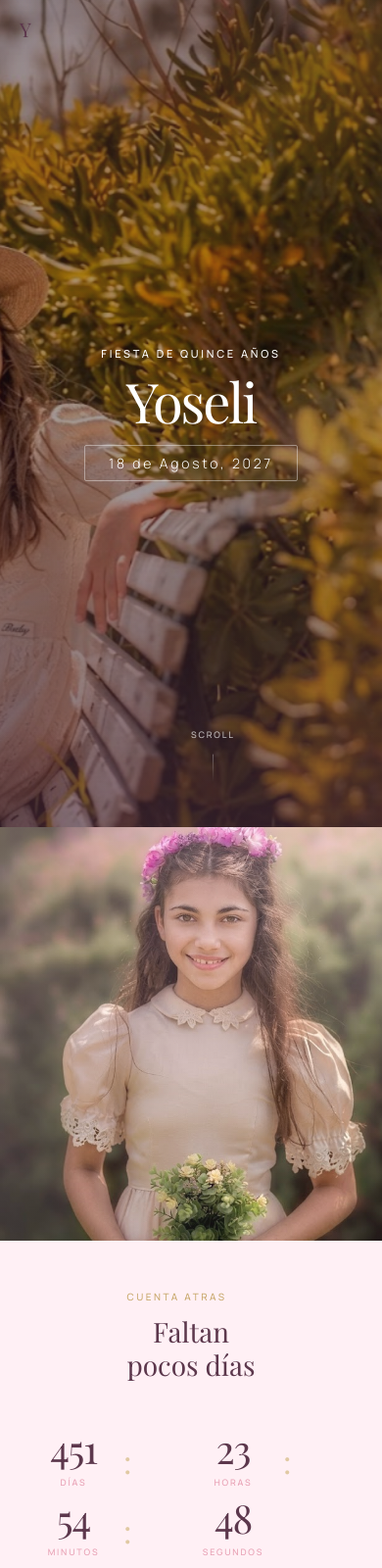
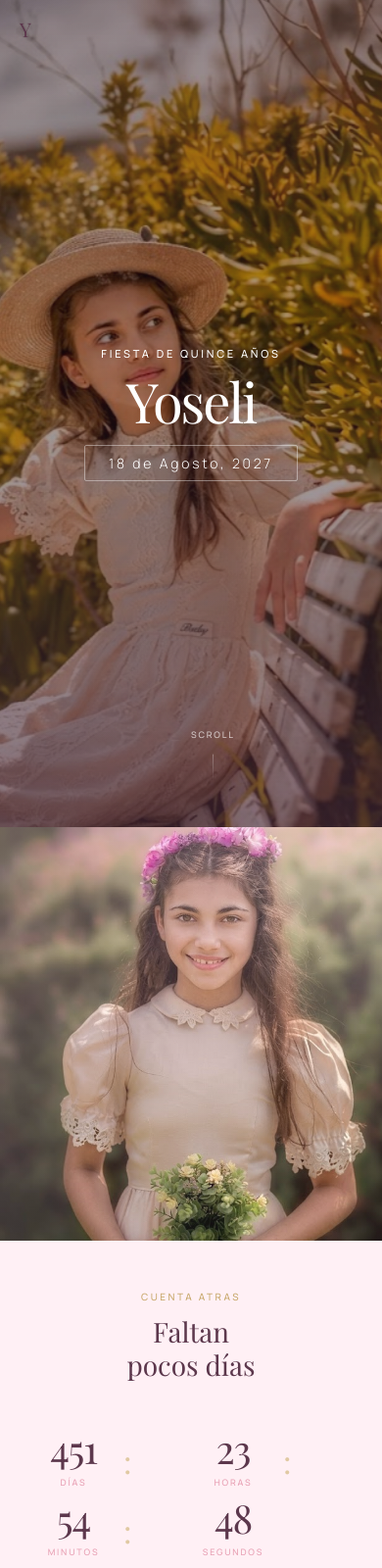
Before and after one commit to manuNamuncura/xv, a plain HTML site: page index.html in a window 390 px wide. Shown: the top 1600 px of the page at 98% size. Drawn offline with nearby package versions, Linux system fonts and the light colour scheme; a web font is replaced by a local one.

Commit message:
modificacion foto hero, y centrar unos titulos

```diff
--- a/css/components/countdown.css
+++ b/css/components/countdown.css
@@ -40,6 +40,7 @@
   position: relative;
 }
 .countdown-label {
+  text-align: center;
   font-size: 10px;
   font-weight: 500;
   letter-spacing: 0.25em;
--- a/css/components/hero.css
+++ b/css/components/hero.css
@@ -14,10 +14,39 @@
   width: 100%;
   height: 100%;
   object-fit: cover;
+  object-position: center;
   filter: brightness(0.7) saturate(1.1);
   transform: scale(1.1);
   transition: transform 8s ease-out;
 }
+
+@media (max-width: 1024px) and (min-width: 769px) {
+  .hero-bg img {
+    object-position: 65% center; /* Mover 65% desde la izquierda */
+  }
+}
+
+/* Mobile grande (480px - 768px) */
+@media (max-width: 768px) {
+  .hero-bg img {
+    object-position: 30% center; /* Ajusta este valor */
+  }
+}
+
+/* Mobile pequeño (menos de 480px) */
+@media (max-width: 480px) {
+  .hero-bg img {
+    object-position: 30% center; /* Más a la derecha/izquierda según necesites */
+  }
+}
+
+/* Ajuste específico para móviles muy pequeños */
+@media (max-width: 375px) {
+  .hero-bg img {
+    object-position: 30% center;
+  }
+}
+
 .hero-bg::after {
   content: "";
   position: absolute;
```
